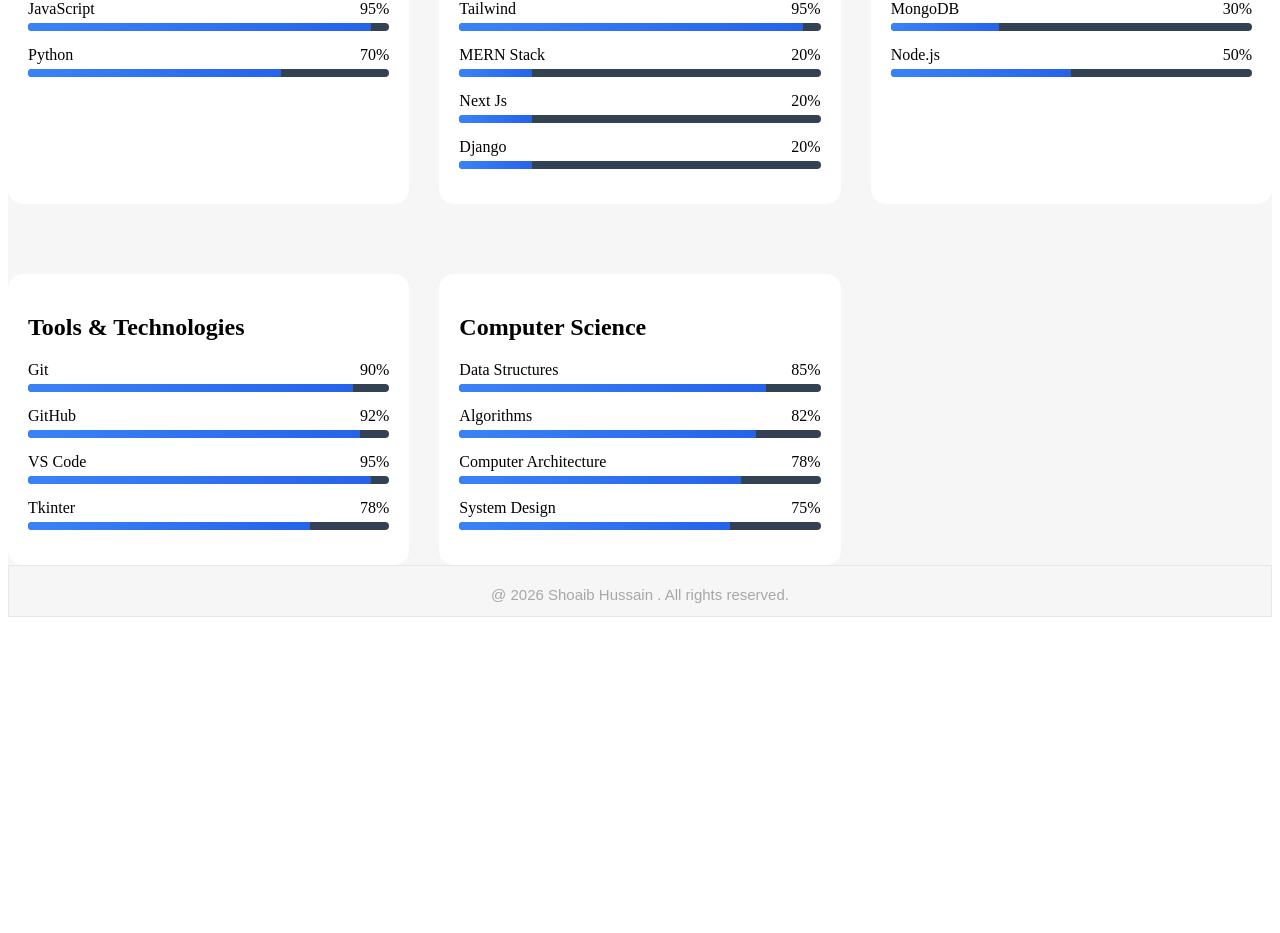
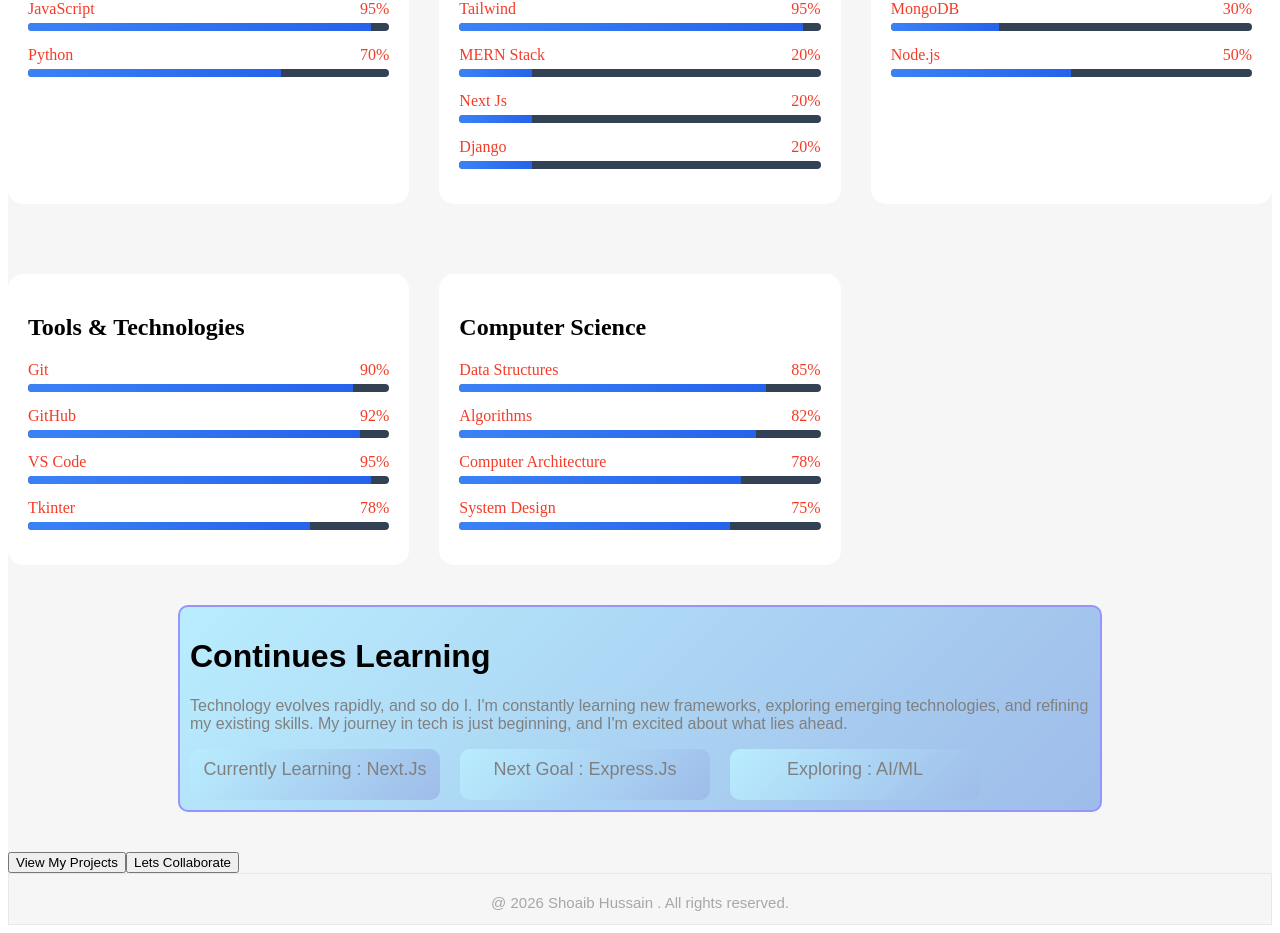
Before and after one commit to Shoaib-Khan90/Portfolio-with-react, a React (Vite) app in the folder PORTFOLIO/: page /skills in a window 1280 px wide. Shown: the part 640-1573 px from the top of the page. Before the commit the page ends 1265 px from the top, so only its background shows below. Built offline with nearby package versions, Linux system fonts and the light colour scheme; a web font is replaced by a local one.

Commit message:
updated changes

```diff
--- a/PORTFOLIO/src/Pages/About.css
+++ b/PORTFOLIO/src/Pages/About.css
@@ -92,7 +92,7 @@
 .Skill{
         display: flex;
         justify-content: center;
-        gap: 20px;
+        gap: 30px;
 }
 
 .Fronted{
@@ -101,7 +101,7 @@
     border-radius: 10px;
     padding: 5px;
     margin-left: 10px;
-    background-color: rgba(166, 237, 237, 0.304);
+    background-color: rgb(242, 250, 250);
     padding-bottom:10px;
     border: none;
     box-shadow: 1px 1px 2px 0px gray;
@@ -110,13 +110,15 @@
 .Fronted>h1{
     font-family: Arial, Helvetica, sans-serif;
     font-size: 20px;
+    padding: 5px;
+
 }
 
 .Fronted>button{
     border-radius: 8px;
     padding: 5px;
-    background-color: blue;
-    color: white;
+    background:linear-gradient(135deg,lightblue,rgba(255, 255, 255, 0.525),rgb(129, 129, 254));
+    color: black;
     border: none;
 }
 
--- a/PORTFOLIO/src/Pages/About.jsx
+++ b/PORTFOLIO/src/Pages/About.jsx
@@ -65,13 +65,14 @@
         </div>
 
          <div className='Fronted'>
-          <h1>Fronted</h1>
+          <h1>Tools & Platforms</h1>
           <button>Git</button>
           <button style={{marginLeft:"10px"}}>Vercel</button>
           <button style={{marginLeft:"10px"}}>Render</button>
           <button style={{marginLeft:"10px"}}>Firebase</button>
           <button style={{marginLeft:"10px", marginTop:"10px"}}>Netlify</button>
           <button style={{marginTop:"10px"}}>Github</button>
+          <button style={{ marginLeft:"10px",marginTop:"10px"}}>Coursel</button>
         </div>
       </div>
 
--- a/PORTFOLIO/src/Pages/Skills.css
+++ b/PORTFOLIO/src/Pages/Skills.css
@@ -63,6 +63,10 @@
   border-radius: 15px;
 }
 
+.skill-card:hover{
+    box-shadow: 0px 1px 0px 2px blue;
+}
+
 .skill-card h2 {
   color: black;
   margin-bottom: 20px;
@@ -77,6 +81,7 @@
   display: flex;
   justify-content: space-between;
   margin-bottom: 5px;
+  color: rgb(243, 60, 40);
 }
 
 /* Progress bar */
@@ -93,3 +98,37 @@
   background: linear-gradient(to right, #3b82f6, #2563eb);
   transition: width 1s ease;
 }
+
+.Learning{
+    border: 2px solid rgb(149, 149, 253);
+    width: 900px;
+    padding: 10px;
+    margin: 0 auto;
+    margin-top: 40px;
+    background:linear-gradient(135deg,rgb(185, 237, 254),#9ebce9);
+    border-radius: 10px;
+}
+
+.Learning>h1{
+    font-family:Arial, Helvetica, sans-serif;
+}
+
+.Learning>p{
+    font-family: Arial, Helvetica, sans-serif;
+    color: gray;
+}
+
+.Learning>button{
+    width: 250px;
+    padding: 10px;
+    background:linear-gradient(135deg,rgb(185, 237, 254),#9ebce9);
+    color: gray;
+    border-radius: 10px;
+    border: none;
+    font-size: 18px;
+    padding-bottom: 20px;
+}
+
+.btn1{
+    margin-top: 40px;
+}
--- a/PORTFOLIO/src/Pages/Skills.jsx
+++ b/PORTFOLIO/src/Pages/Skills.jsx
@@ -1,5 +1,6 @@
 import React from "react";
 import "./Skills.css";
+import { Link } from "react-router";
 
 const categories = [
   {
@@ -110,13 +111,27 @@
                     style={{ width: `${skill.level}%` }}
                   ></div>
                 </div>
-
               </div>
             ))}
           </div>
         ))}
       </div>
 
+      <div className="Learning">
+        <h1>Continues Learning</h1>
+        <p>Technology evolves rapidly, and so do I. I'm constantly learning new frameworks, exploring emerging technologies, and refining my existing skills. My journey in tech is just beginning, and I'm excited about what lies ahead.</p>
+        <button>Currently Learning : Next.Js </button>
+        <button style={{marginLeft:"20px"}}>Next Goal : Express.Js </button>
+        <button style={{marginLeft:"20px"}}>Exploring : AI/ML </button>
+      </div>
+        <div className="btn1">
+     <Link to="/works">
+     <button>View My Projects</button>
+     </Link>
+     <Link to="/contact">
+     <button>Lets Collaborate</button>
+     </Link>
+     </div>
     </div>
   );
 };
```
